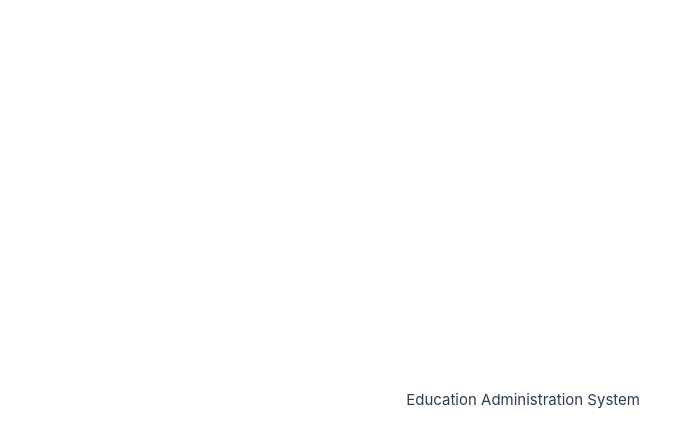
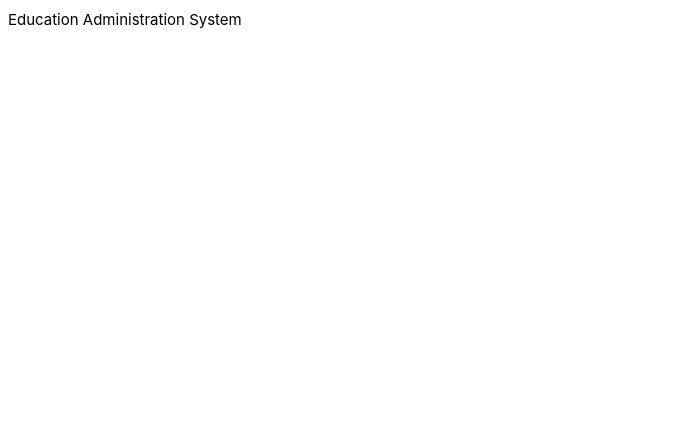
Before and after one commit to Shirolin/eas-frontend, a Vue app: page / in a window 1280 px wide. Shown: the top 446 px of the page, without its empty margins (0-693 px from the left). Built offline with nearby package versions, Linux system fonts and the light colour scheme.

Commit message:
✨ feat(样式): 添加app.css以定义全局样式并更新base.css中的背景色

```diff
--- /dev/null
+++ b/src/assets/app.css
@@ -0,0 +1,26 @@
+body {
+    min-height: 100vh;
+    color     : var(--color-text);
+    background: var(--color-background);
+    transition:
+        color 0.5s,
+        background-color 0.5s;
+    line-height: 1.6;
+    font-family:
+        Inter,
+        -apple-system,
+        BlinkMacSystemFont,
+        'Segoe UI',
+        Roboto,
+        Oxygen,
+        Ubuntu,
+        Cantarell,
+        'Fira Sans',
+        'Droid Sans',
+        'Helvetica Neue',
+        sans-serif;
+    font-size              : 15px;
+    text-rendering         : optimizeLegibility;
+    -webkit-font-smoothing : antialiased;
+    -moz-osx-font-smoothing: grayscale;
+}
--- a/src/assets/base.css
+++ b/src/assets/base.css
@@ -1,67 +1,7 @@
-/* color palette from <https://github.com/vuejs/theme> */
-:root {
-  --vt-c-white: #ffffff;
-  --vt-c-white-soft: #f8f8f8;
-  --vt-c-white-mute: #f2f2f2;
-
-  --vt-c-black: #181818;
-  --vt-c-black-soft: #222222;
-  --vt-c-black-mute: #282828;
-
-  --vt-c-indigo: #2c3e50;
-
-  --vt-c-divider-light-1: rgba(60, 60, 60, 0.29);
-  --vt-c-divider-light-2: rgba(60, 60, 60, 0.12);
-  --vt-c-divider-dark-1: rgba(84, 84, 84, 0.65);
-  --vt-c-divider-dark-2: rgba(84, 84, 84, 0.48);
-
-  --vt-c-text-light-1: var(--vt-c-indigo);
-  --vt-c-text-light-2: rgba(60, 60, 60, 0.66);
-  --vt-c-text-dark-1: var(--vt-c-white);
-  --vt-c-text-dark-2: rgba(235, 235, 235, 0.64);
-}
-
-/* semantic color variables for this project */
-:root {
-  --color-background: var(--vt-c-white);
-  --color-background-soft: var(--vt-c-white-soft);
-  --color-background-mute: var(--vt-c-white-mute);
-
-  --color-border: var(--vt-c-divider-light-2);
-  --color-border-hover: var(--vt-c-divider-light-1);
-
-  --color-heading: var(--vt-c-text-light-1);
-  --color-text: var(--vt-c-text-light-1);
-
-  --section-gap: 160px;
-}
-
-@media (prefers-color-scheme: dark) {
-  :root {
-    --color-background: var(--vt-c-black);
-    --color-background-soft: var(--vt-c-black-soft);
-    --color-background-mute: var(--vt-c-black-mute);
-
-    --color-border: var(--vt-c-divider-dark-2);
-    --color-border-hover: var(--vt-c-divider-dark-1);
-
-    --color-heading: var(--vt-c-text-dark-1);
-    --color-text: var(--vt-c-text-dark-2);
-  }
-}
-
-*,
-*::before,
-*::after {
-  box-sizing: border-box;
-  margin: 0;
-  font-weight: normal;
-}
-
 body {
   min-height: 100vh;
-  color: var(--color-text);
-  background: var(--color-background);
+  color     : var(--color-text);
+  background: #F3F4F6;
   transition:
     color 0.5s,
     background-color 0.5s;
@@ -79,8 +19,8 @@ body {
     'Droid Sans',
     'Helvetica Neue',
     sans-serif;
-  font-size: 15px;
-  text-rendering: optimizeLegibility;
-  -webkit-font-smoothing: antialiased;
+  font-size              : 15px;
+  text-rendering         : optimizeLegibility;
+  -webkit-font-smoothing : antialiased;
   -moz-osx-font-smoothing: grayscale;
 }
--- a/src/assets/main.css
+++ b/src/assets/main.css
@@ -1,18 +1,20 @@
-@import './base.css';
+/* @import './base.css'; */
+@import './app.css';
 
+/*
 #app {
-  max-width: 1280px;
-  margin: 0 auto;
-  padding: 2rem;
+  max-width  : 1280px;
+  margin     : 0 auto;
+  padding    : 2rem;
   font-weight: normal;
 }
 
-a,
+ a,
 .green {
   text-decoration: none;
-  color: hsla(160, 100%, 37%, 1);
-  transition: 0.4s;
-  padding: 3px;
+  color          : hsla(160, 100%, 37%, 1);
+  transition     : 0.4s;
+  padding        : 3px;
 }
 
 @media (hover: hover) {
@@ -23,13 +25,13 @@ a,
 
 @media (min-width: 1024px) {
   body {
-    display: flex;
+    display    : flex;
     place-items: center;
   }
 
   #app {
-    display: grid;
+    display              : grid;
     grid-template-columns: 1fr 1fr;
-    padding: 0 2rem;
+    padding              : 0 2rem;
   }
-}
+} */
```
